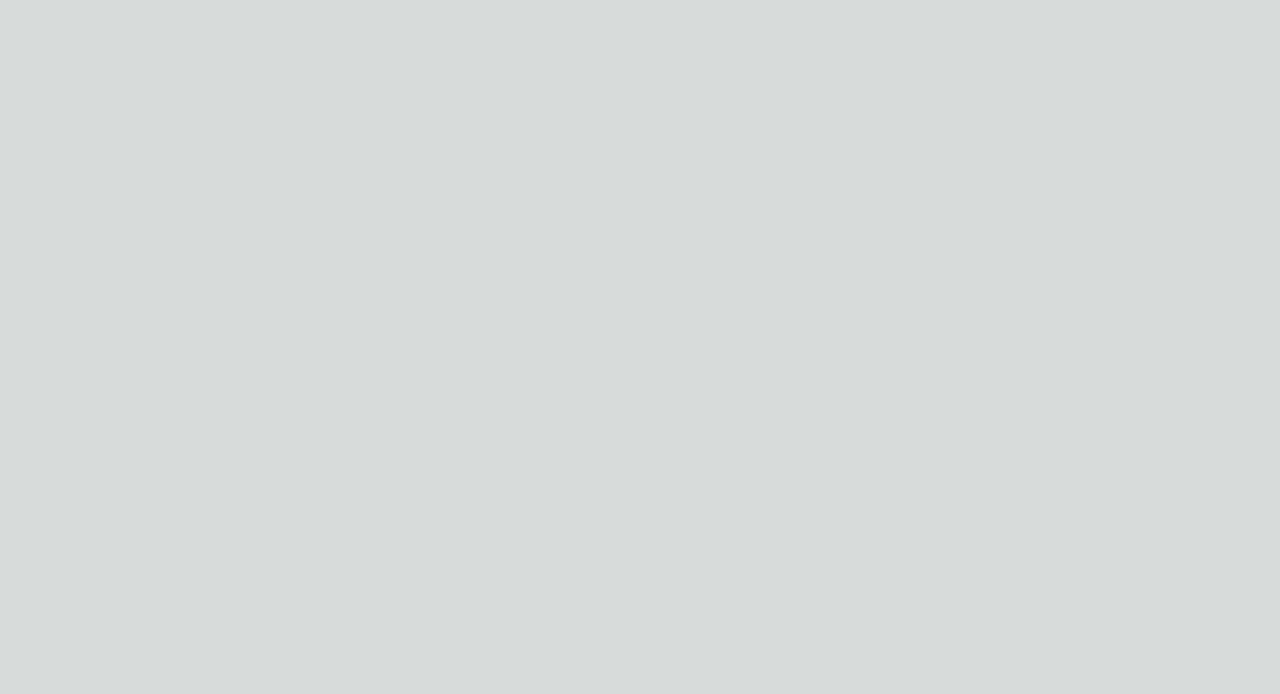
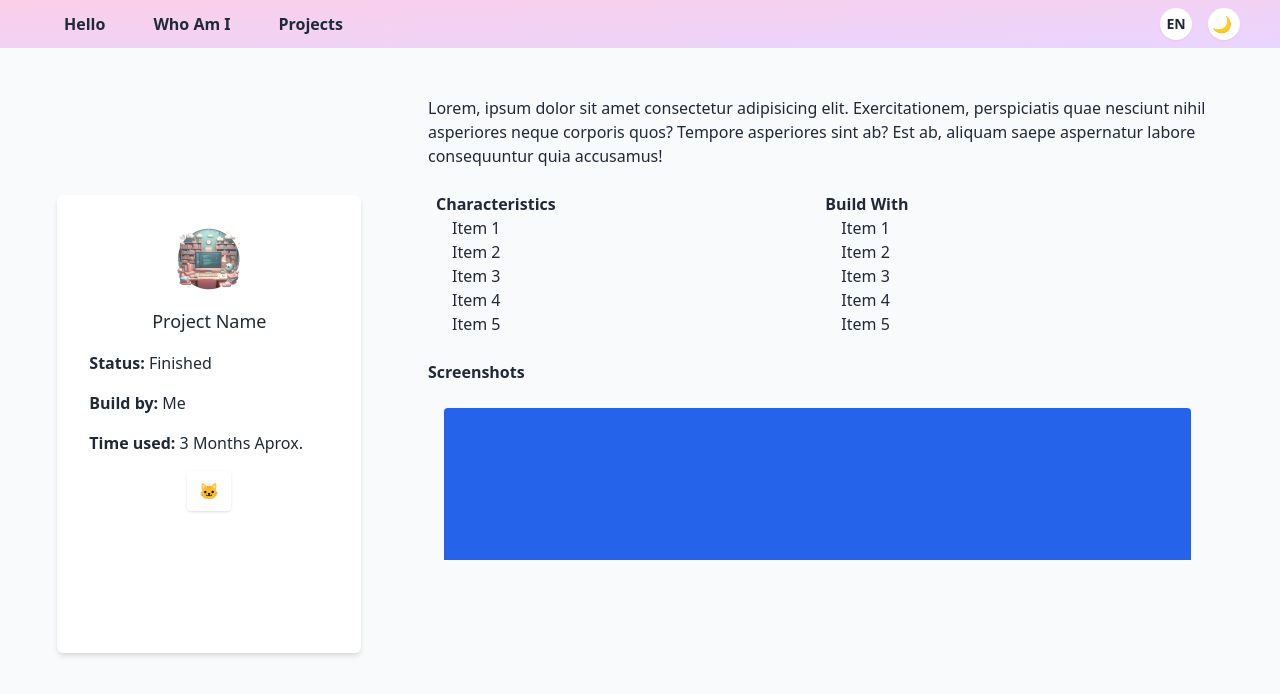
Before and after one commit to Jonkellys/portfolio, a Next.js app: page /projects/1 in a window 1280 px wide. Shown: the top 694 px of the page. Built offline with nearby package versions, Linux system fonts and the light colour scheme.

Commit message:
Created single project UI

```diff
--- a/src/pages/projects/[id].jsx
+++ b/src/pages/projects/[id].jsx
@@ -1,3 +1,77 @@
+import Image from "next/image";
+import { Menu } from "../sections/Header";
+import computer from "../../images/computer.png";
+
 export default function Project() {
-	return <div></div>;
+	return (
+		<div className="w-screen h-screen bg-gray-50 dark:bg-gray-800 text-gray-800 dark:text-gray-50 flex flex-col">
+			<Menu />
+			<div className="w-full h-full mt-12 p-8 flex flex-row justify-around ">
+				<div className="w-3/12 h-4/6 bg-white dark:bg-gray-600 shadow-md p-8 self-center space-y-4 rounded-md flex flex-col justify-start">
+					<Image
+						src={computer}
+						className="size-16 self-center"
+						alt="project icon"
+					/>
+					<h3 className="text-lg text-center mb-4 self-center">Project Name</h3>
+					<p>
+						<strong>Status: </strong> Finished
+					</p>
+					<p>
+						<strong>Build by: </strong> Me
+					</p>
+					<p>
+						<strong>Time used: </strong> 3 Months Aprox.
+					</p>
+					<a
+						className="py-2 px-3 self-center bg-white shadow rounded w-max mt-4 dark:bg-gray-700 hover:rounded-full"
+						href="http://"
+						target="_blank"
+						rel="noopener noreferrer"
+					>
+						🐱
+					</a>
+				</div>
+				<div className="w-8/12 h-[30rem] p-4 overflow-y-scroll">
+					<p>
+						Lorem, ipsum dolor sit amet consectetur adipisicing elit.
+						Exercitationem, perspiciatis quae nesciunt nihil asperiores neque
+						corporis quos? Tempore asperiores sint ab? Est ab, aliquam saepe
+						aspernatur labore consequuntur quia accusamus!
+					</p>
+					<div className="flex flex-row my-4">
+						<div className="w-1/2 h-auto m-2">
+							<h4 className="text-md font-semibold">Characteristics</h4>
+							<ul className="ml-4">
+								<li>Item 1</li>
+								<li>Item 2</li>
+								<li>Item 3</li>
+								<li>Item 4</li>
+								<li>Item 5</li>
+							</ul>
+						</div>
+						<div className="w-1/2 h-auto m-2">
+							<h4 className="text-md font-semibold">Build With</h4>
+							<ul className="ml-4">
+								<li>Item 1</li>
+								<li>Item 2</li>
+								<li>Item 3</li>
+								<li>Item 4</li>
+								<li>Item 5</li>
+							</ul>
+						</div>
+					</div>
+					<div className="w-full h-36">
+						<h4 className="text-md font-semibold mb-4">Screenshots</h4>
+						<div className="flex flex-col justify-center space-y-4 px-4 py-2">
+							<div className="w-full h-96 rounded bg-blue-600"></div>
+							<div className="w-full h-96 rounded bg-blue-600"></div>
+							<div className="w-full h-96 rounded bg-blue-600"></div>
+							<div className="w-full h-96 rounded bg-blue-600"></div>
+						</div>
+					</div>
+				</div>
+			</div>
+		</div>
+	);
 }
```
